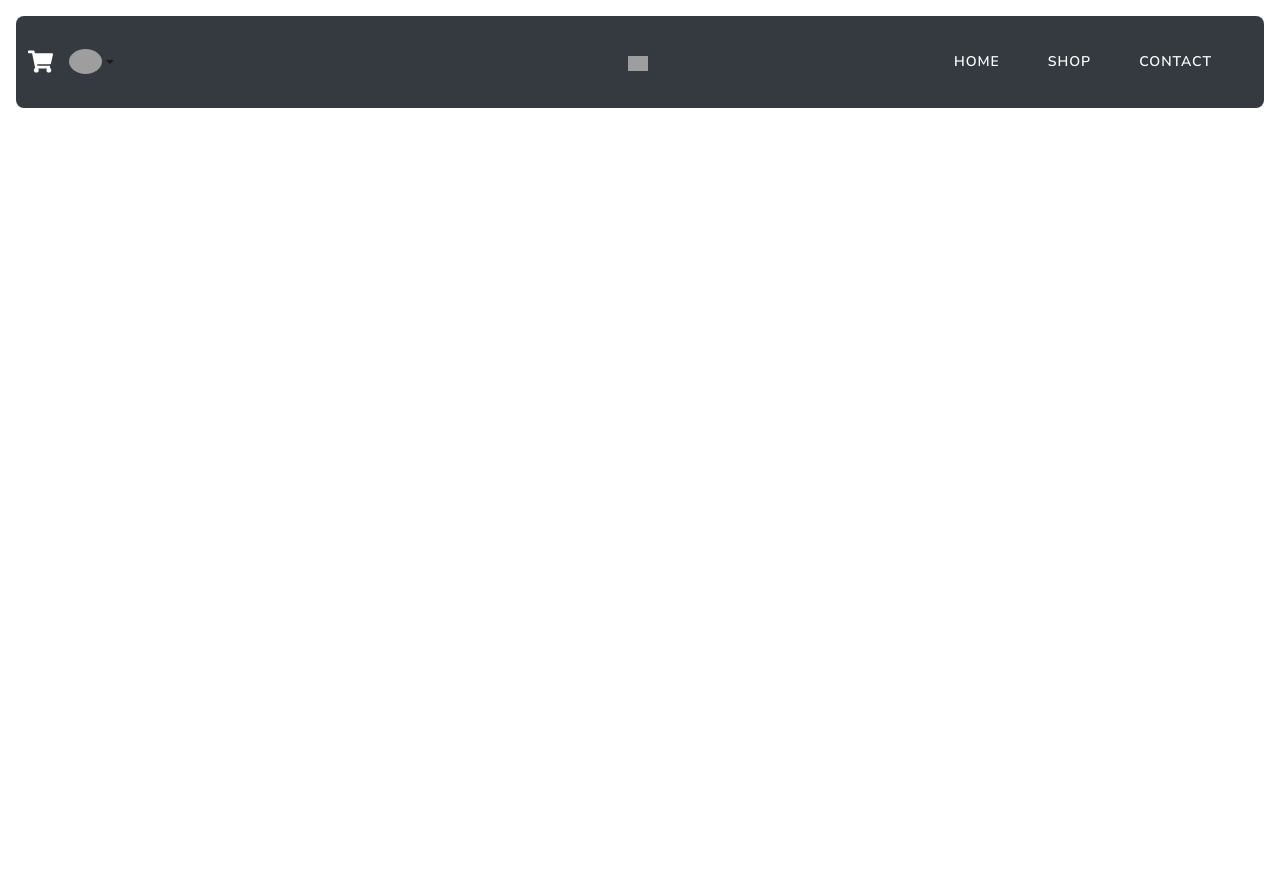
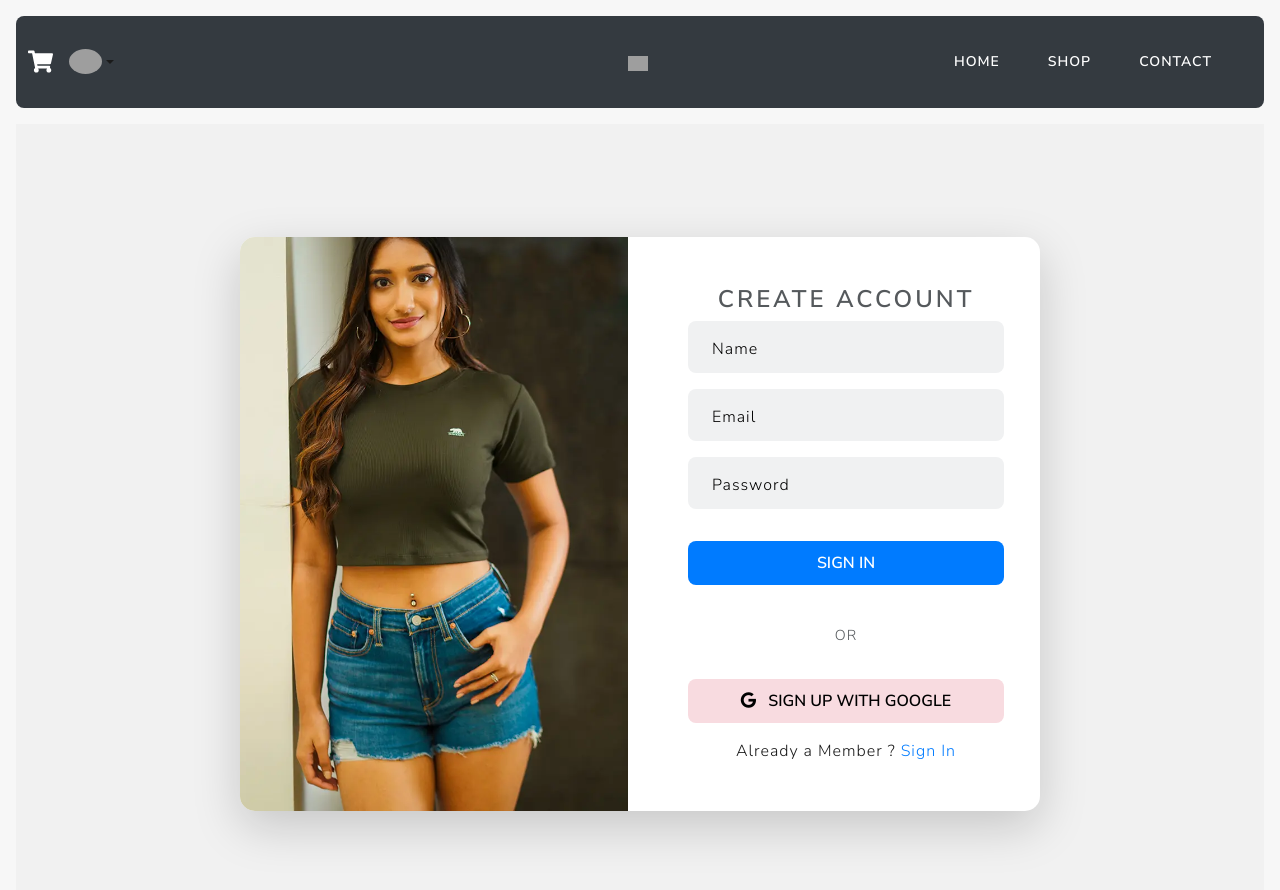
Before and after one commit to KavinduLakshika/E-Commerce, a React (Vite) app in the folder frontend/: page /signUp in a window 1280 px wide. Before the commit this address had no page. Shown: the top 890 px of the page. Before the commit the page ends 800 px from the top, so only its background shows below. Built offline with nearby package versions, Linux system fonts and the light colour scheme; grey boxes are pictures that could not be loaded.

Commit message:
Login N SignUp

```diff
--- a/frontend/src/App.jsx
+++ b/frontend/src/App.jsx
@@ -9,6 +9,8 @@ import ActiveWear from './Pages/Mens/MensWear/ActiveWear';
 import Accessories from './Pages/Mens/MensWear/Accessories';
 import Women from './Pages/Women/Women';
 import Product from './Components/product/product';
+import Login from './Pages/Login/Login';
+import SignUp from './Pages/Sign/SignUp';
 
 function App() {
   const productData = {
@@ -18,9 +20,9 @@ function App() {
     price: 3760.00,
     images: [
       '../src/assets/prod.webp',
-      '../src/assets/IMG-20221017-WA0043.jpg',
+      '../src/assets/prod 2.webp',
       '../src/assets/prod.webp',
-      '../src/assets/IMG-20221017-WA0043.jpg',
+      '../src/assets/prod 2.webp',
     ],
     sizes: ['2XL', 'XL', 'L', 'M', 'S'],
     colors: ['Multi Color'],
@@ -44,6 +46,8 @@ function App() {
 
           <Route path="/product" element={<Product {...productData} />} />
 
+          <Route path="/login" element={<Login />} />
+          <Route path="/signUp" element={<SignUp />} />
         </Routes>
       </div>
     </BrowserRouter>
--- /dev/null
+++ b/frontend/src/Pages/Login/Login.css
@@ -0,0 +1,65 @@
+body {
+  background-color: #f7f7f7;
+  margin: 0;
+  padding: 0;
+}
+
+.login-container {
+  background-color: #f1f1f1;
+}
+
+.login-card {
+  border-radius: 15px;
+  overflow: hidden;
+  width: 800px;
+}
+
+.signIn-image {
+  object-fit: cover;
+  width: 100%;
+  height: 100%;
+}
+
+.signIn-btn {
+  background: #007bff;
+  color: white;
+  width: 100%;
+  transition: background-color 0.3s ease;
+}
+
+.signIn-btn:hover {
+  background-color: #007bff;
+  color: white;
+}
+
+.sign-btn {
+  width: 100%;
+  background-color: #f8dbe0;
+  color: black;
+}
+.sign-btn:hover {
+  background-color: #f8dbe0;
+  color: black;
+}
+.form-control {
+  border-radius: 8px;
+  padding: 10px 12px;
+}
+
+.form-floating > label {
+  color: black;
+  transition: all 0.2s ease-in-out;
+}
+
+.form-floating > .form-control:focus {
+  border-color: #007bff;
+  box-shadow: 0 0 0 0.2rem rgba(0, 123, 255, 0.25);
+}
+
+.form-floating > .form-control:focus + label {
+  color: black;
+}
+
+.singUp {
+  color: #007bff;
+}
--- /dev/null
+++ b/frontend/src/Pages/Login/Login.jsx
@@ -0,0 +1,65 @@
+import "./Login.css";
+import prod from '../../assets/prod 2.webp';
+
+function Login() {
+    return (
+        <div className="login-container d-flex justify-content-center align-items-center vh-100">
+            <div className="card shadow-lg login-card">
+                <div className="row">
+                    <div className="col-md-6">
+                        <img
+                            src={prod}
+                            alt="Login visual"
+                            className="img-fluid rounded-start signIn-image"
+                        />
+                    </div>
+
+                    <div className="col-md-6 d-flex flex-column justify-content-center p-5">
+                        <h3 className="text-center">Log In</h3>
+
+                        <div className="frm mb-3">
+                            <div className="form-floating mb-3">
+                                <input type="email" className="form-control" placeholder="Email" />
+                                <label >Email </label>
+                            </div>
+                            <div className="form-floating">
+                                <input type="password" className="form-control" placeholder="Password" />
+                                <label >Password</label>
+                            </div>
+                        </div>
+
+                        <div className="mb-3">
+                            <button className="btn  my-3 signIn-btn">
+                                Sign In
+                            </button>
+                        </div>
+
+                        <div className="row mt-1">
+                            <div className="col-md-5">
+                                <hr />
+                            </div>
+                            <div className="col-md-2 mt-1">
+                                <p className="text-center">OR</p>
+                            </div>
+                            <div className="col-md-5">
+                                <hr />
+                            </div>
+                        </div>
+
+                        <button className="btn my-3 sign-btn">
+                            <i className="fab fa-google me-2"></i> Sign In With Google
+                        </button>
+
+                        <div className="text-center">
+                            <a href="/signUp" className="text-decoration-none">
+                                Don’t have an account yet? <span className="singUp">Sign Up</span>
+                            </a>
+                        </div>
+                    </div>
+                </div>
+            </div>
+        </div>
+    );
+}
+
+export default Login;
--- /dev/null
+++ b/frontend/src/Pages/Sign/SignUp.css
@@ -0,0 +1,65 @@
+body {
+  background-color: #f7f7f7;
+  margin: 0;
+  padding: 0;
+}
+
+.login-container {
+  background-color: #f1f1f1;
+}
+
+.login-card {
+  border-radius: 15px;
+  overflow: hidden;
+  width: 800px;
+}
+
+.signUp-image {
+  object-fit: cover;
+  width: 100%;
+  height: 100%;
+}
+
+.signIn-btn {
+  background: #007bff;
+  color: white;
+  width: 100%;
+  transition: background-color 0.3s ease;
+}
+
+.signIn-btn:hover {
+  background-color: #007bff;
+  color: white;
+}
+
+.sign-btn {
+  width: 100%;
+  background-color: #f8dbe0;
+  color: black;
+}
+.sign-btn:hover {
+  background-color: #f8dbe0;
+  color: black;
+}
+.form-control {
+  border-radius: 8px;
+  padding: 10px 12px;
+}
+
+.form-floating > label {
+  color: black;
+  transition: all 0.2s ease-in-out;
+}
+
+.form-floating > .form-control:focus {
+  border-color: #007bff;
+  box-shadow: 0 0 0 0.2rem rgba(0, 123, 255, 0.25);
+}
+
+.form-floating > .form-control:focus + label {
+  color: black;
+}
+
+.singIn {
+  color: #007bff;
+}
--- /dev/null
+++ b/frontend/src/Pages/Sign/SignUp.jsx
@@ -0,0 +1,69 @@
+import "./SignUp.css";
+import prod from '../../assets/prod.webp';
+
+function SignUp() {
+    return (
+        <div className="login-container d-flex justify-content-center align-items-center vh-100">
+            <div className="card shadow-lg login-card">
+                <div className="row">
+                    <div className="col-md-6">
+                        <img
+                            src={prod}
+                            alt="Login visual"
+                            className="img-fluid rounded-start signUp-image"
+                        />
+                    </div>
+
+                    <div className="col-md-6 d-flex flex-column justify-content-center p-5">
+                        <h3 className="text-center">Create Account</h3>
+
+                        <div className="frm mb-3">
+                            <div className="form-floating mb-3">
+                                <input type="Name" className="form-control" placeholder="Name" />
+                                <label >Name </label>
+                            </div>
+                            <div className="form-floating mb-3">
+                                <input type="email" className="form-control" placeholder="Email" />
+                                <label >Email </label>
+                            </div>
+                            <div className="form-floating">
+                                <input type="password" className="form-control" placeholder="Password" />
+                                <label >Password</label>
+                            </div>
+                        </div>
+
+                        <div className="mb-3">
+                            <button className="btn  my-3 signIn-btn">
+                                Sign In
+                            </button>
+                        </div>
+
+                        <div className="row mt-1">
+                            <div className="col-md-5">
+                                <hr />
+                            </div>
+                            <div className="col-md-2 mt-1">
+                                <p className="text-center">OR</p>
+                            </div>
+                            <div className="col-md-5">
+                                <hr />
+                            </div>
+                        </div>
+
+                        <button className="btn my-3 sign-btn">
+                            <i className="fab fa-google me-2"></i> Sign Up With Google
+                        </button>
+
+                        <div className="text-center">
+                            <a href="/login" className="text-decoration-none">
+                                Already a Member ? <span className="singIn">Sign In</span>
+                            </a>
+                        </div>
+                    </div>
+                </div>
+            </div>
+        </div>
+    )
+}
+
+export default SignUp
```
Also changed, not shown: frontend/src/assets/IMG-20221017-WA0043.jpg (deleted), frontend/src/assets/prod 2.webp (added).
